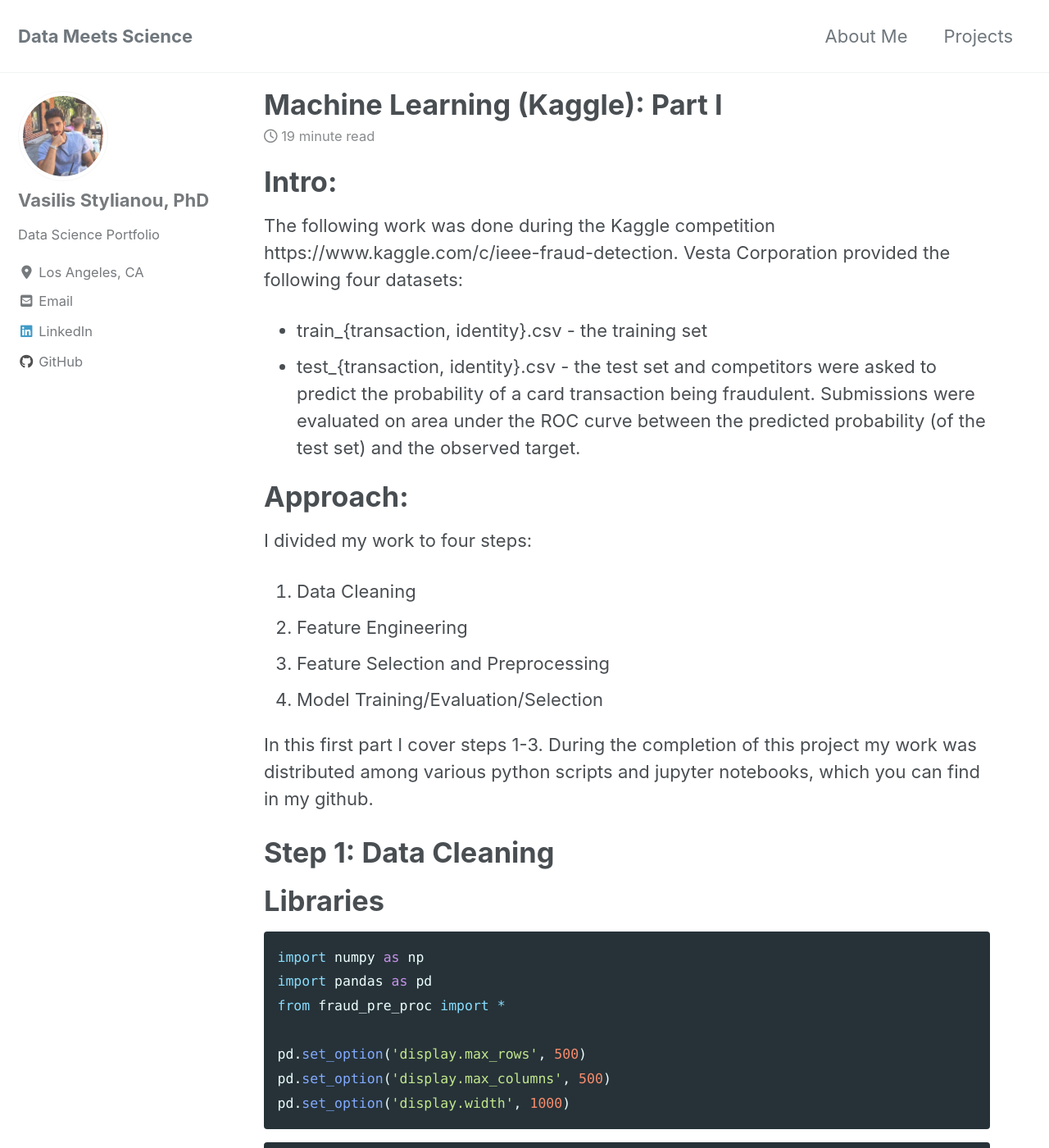
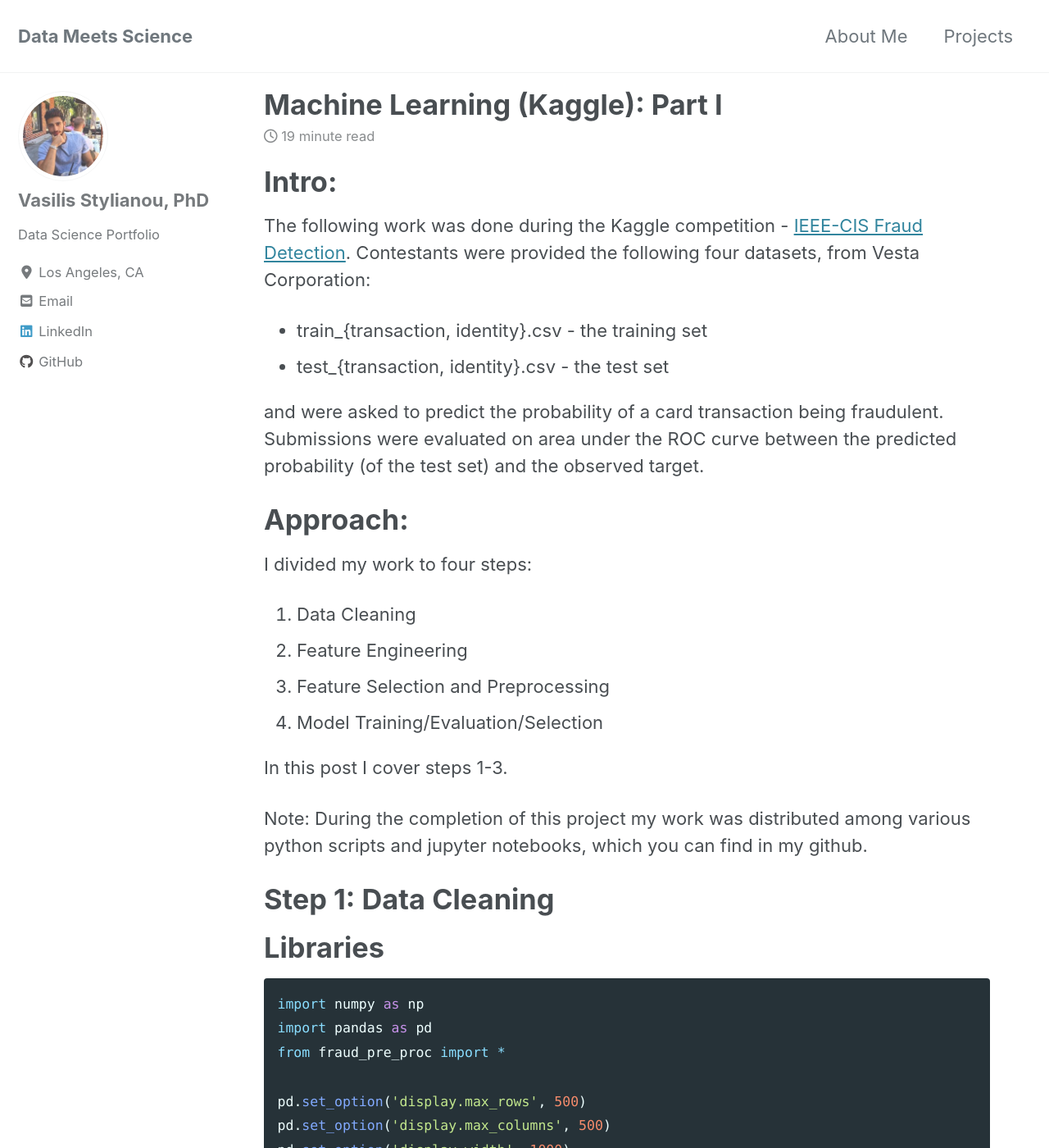
Before and after one commit to vasilis-stylianou/vasilis-stylianou.github.io, a Jekyll site: the page built from _posts/2019-09-20-ML_Kaggle_Part1.md, in a window 1280 px wide and 1400 px high. Shown: the whole window at 82% size. Built offline with Jekyll 4.4.1, drawn with Linux system fonts in a browser that asks for light colours; cached includes are drawn as plain includes; nearby versions of some CDN libraries.

Commit message:
Update 2019-09-20-ML_Kaggle_Part1.md

```diff
--- a/_posts/2019-09-20-ML_Kaggle_Part1.md
+++ b/_posts/2019-09-20-ML_Kaggle_Part1.md
@@ -6,10 +6,11 @@ excerpt: Machine Learning, Feature Engineering, pandas, numpy
 ---
 
 # Intro:
-The following work was done during the Kaggle competition https://www.kaggle.com/c/ieee-fraud-detection. Vesta Corporation provided the following four datasets:
+The following work was done during the Kaggle competition -  [IEEE-CIS Fraud Detection](https://www.kaggle.com/c/ieee-fraud-detection). Contestants were provided the following four datasets, from Vesta Corporation:
 - train_{transaction, identity}.csv - the training set
 - test_{transaction, identity}.csv - the test set
-and competitors were asked to predict the probability of a card transaction being fraudulent. Submissions were evaluated on area under the ROC curve between the predicted probability (of the test set) and the observed target.
+
+and were asked to predict the probability of a card transaction being fraudulent. Submissions were evaluated on area under the ROC curve between the predicted probability (of the test set) and the observed target.
 
 # Approach:
 I divided my work to four steps:
@@ -18,7 +19,9 @@ I divided my work to four steps:
 3. Feature Selection and Preprocessing
 4. Model Training/Evaluation/Selection
 
-In this first part I cover steps 1-3. During the completion of this project my work was distributed among various python scripts and jupyter notebooks, which you can find in my github.
+In this post I cover steps 1-3.
+
+Note: During the completion of this project my work was distributed among various python scripts and jupyter notebooks, which you can find in my github.
 
 # Step 1: Data Cleaning
 
```
